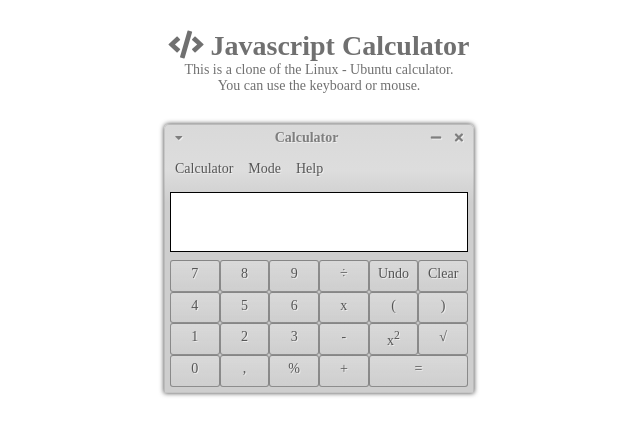
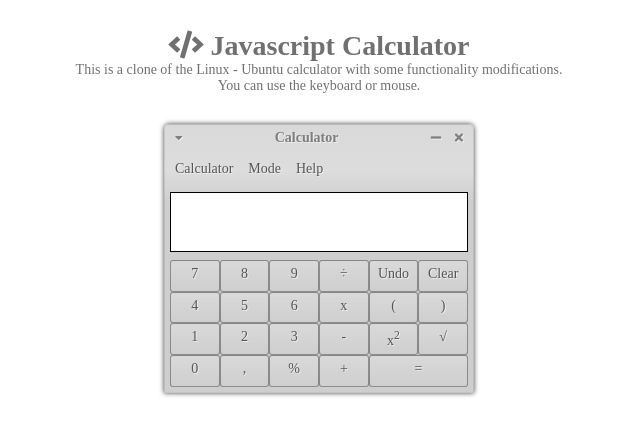
Before and after one commit to cristianCeamatu/theOdinProject-jscalculator, a plain HTML site: page index.html in a window 1280 px wide. Shown: the whole page, without its empty margins (321-961 px from the left). Drawn offline with Linux system fonts and the light colour scheme.

Commit message:
Modified description

```diff
--- a/index.html
+++ b/index.html
@@ -10,7 +10,7 @@
 <body>
     <div class="container">
         <h1><i class="fas fa-code"></i> Javascript Calculator</h1>
-        <p>This is a clone of the Linux - Ubuntu calculator. <br> You can use the keyboard or mouse.</p>
+        <p>This is a clone of the Linux - Ubuntu calculator with some functionality modifications. <br> You can use the keyboard or mouse.</p>
         <main class="calculator">
             <header class="header-main">
                 <section class="nav">
```
